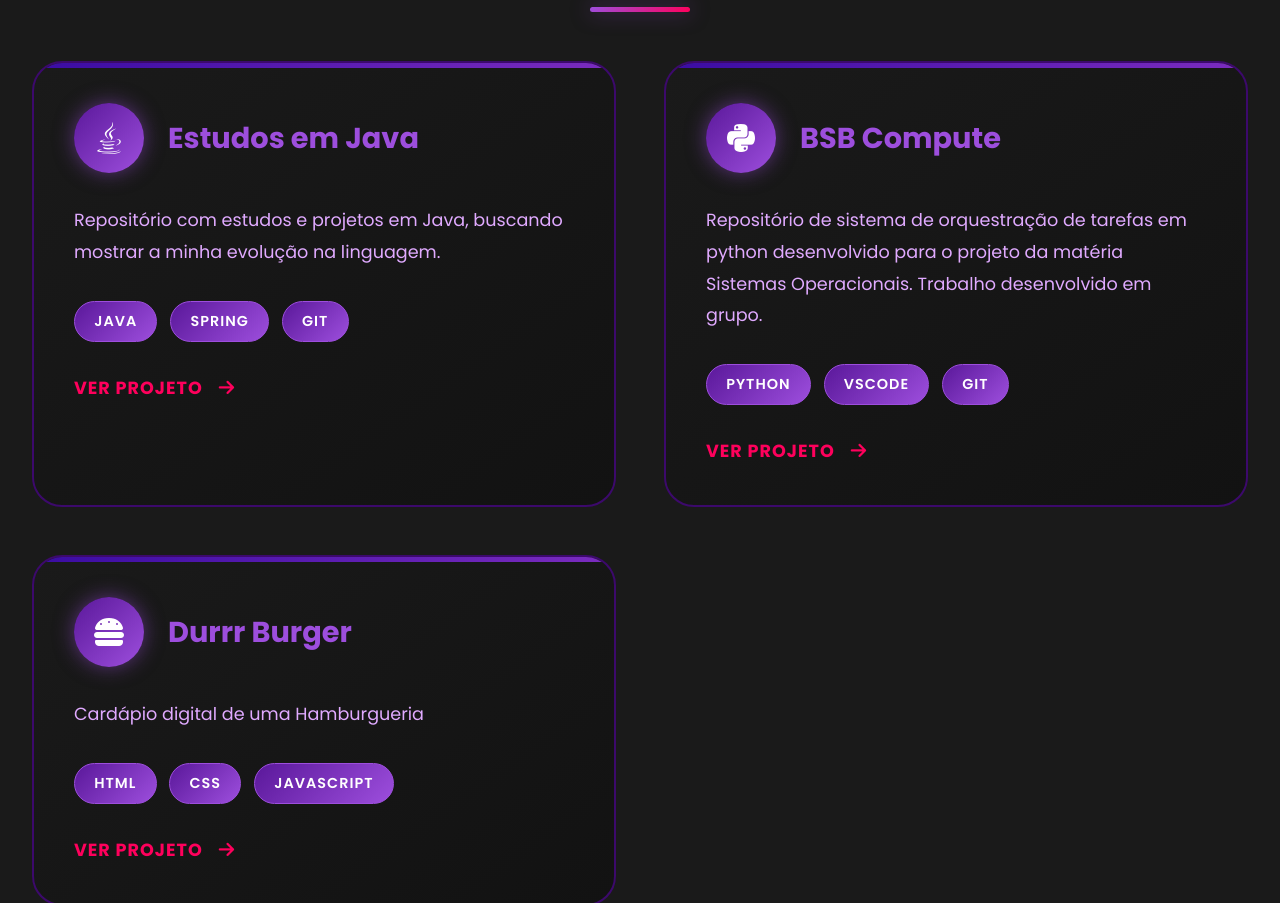
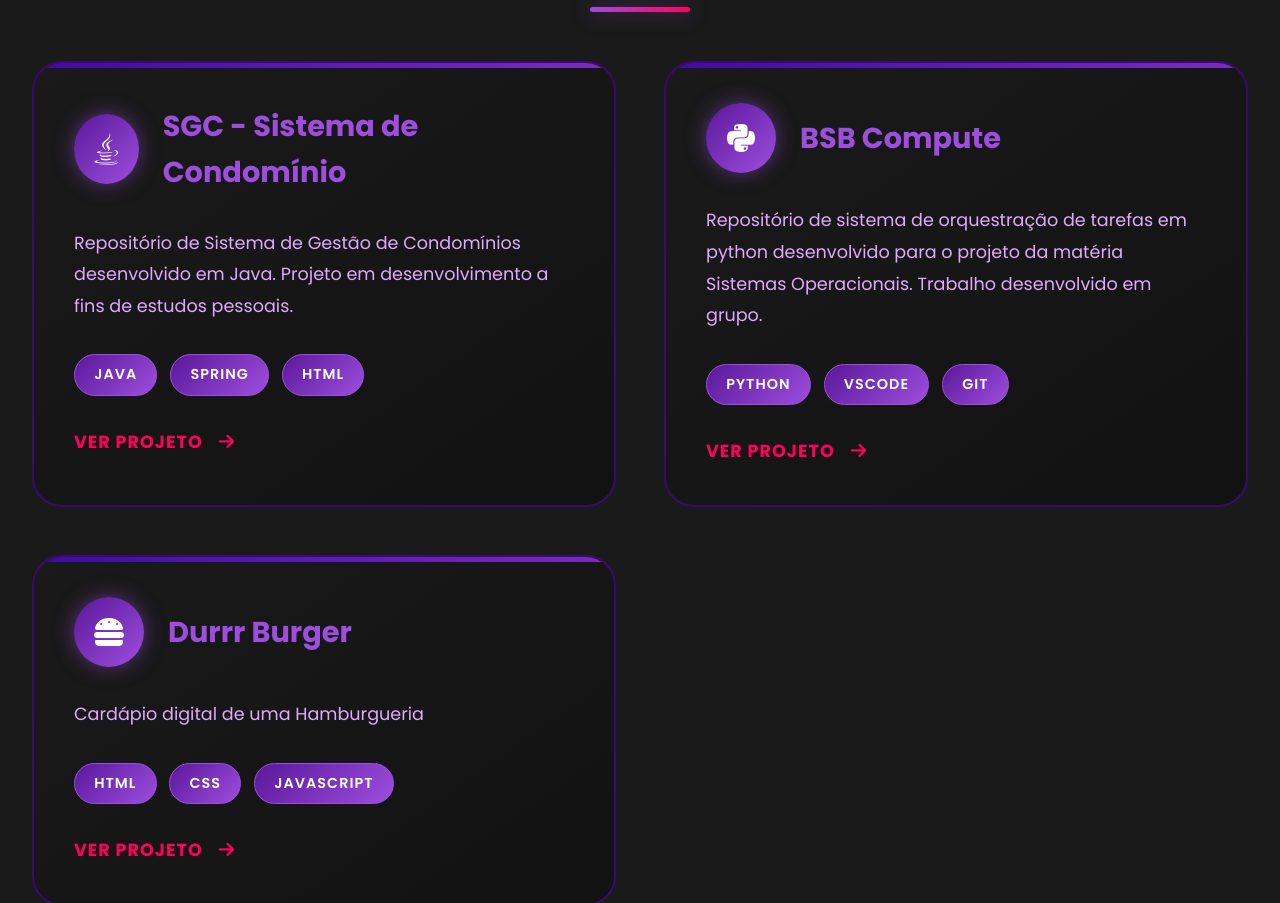
Before and after one commit to devlucasaf/Portfolio, a plain HTML site: page index.html in a window 1280 px wide. Shown: the part 4767-5670 px from the top of the page. Drawn offline with Linux system fonts and the light colour scheme.

Commit message:
feat: atualiza a tradução do projeto SGC

```diff
--- a/index.html
+++ b/index.html
@@ -376,7 +376,7 @@
                         <div class="project-tech">
                             <span class="tech-tag">Java</span>
                             <span class="tech-tag">Spring</span>
-                            <span class="tech-tag">Git</span>
+                            <span class="tech-tag">HTML</span>
                         </div>
                         <a href="https://github.com/devlucasaf/SGC-Sistema-de-Gestao-De-Condominio" target="_blank" class="project-link">
                             <span data-key="view-project">Ver Projeto</span>
--- a/js/translations.js
+++ b/js/translations.js
@@ -60,8 +60,8 @@ const translations = {
 
         // Projects Section
         'projects-title': 'Meus Projetos',
-        'java-project-title': 'Estudos em Java',
-        'java-project-desc': 'Repositório com estudos e projetos em Java, buscando mostrar a minha evolução na linguagem.',
+        'java-project-title': 'SGC - Sistema de Condomínio',
+        'java-project-desc': 'Repositório de Sistema de Gestão de Condomínios desenvolvido em Java. Projeto em desenvolvimento a fins de estudos pessoais.',
         'python-project-tittle': 'BSB Compute',
         'python-project-desc': 'Repositório de sistema de orquestração de tarefas em python desenvolvido para o projeto da matéria Sistemas Operacionais. Trabalho desenvolvido em grupo.',
         'burger-project-title': 'Durrr Burger',
@@ -149,8 +149,8 @@ const translations = {
 
         // Projects Section
         'projects-title': 'My Projects',
-        'java-project-title': 'Java Studies',
-        'java-project-desc': 'Repository featuring Java studies and projects, showcasing my evolution in the language.',
+        'java-project-title': 'CMS – Condominium Management System',
+        'java-project-desc': 'Condominium Management System repository developed in Java. This project is currently under development for personal study purposes.',
         'python-project-tittle': 'BSB Compute',
         'python-project-desc': 'Python-based task orchestration system developed for an Operating Systems course project. Collaborative group work.',
         'burger-project-title': 'Drr Burger',
```
